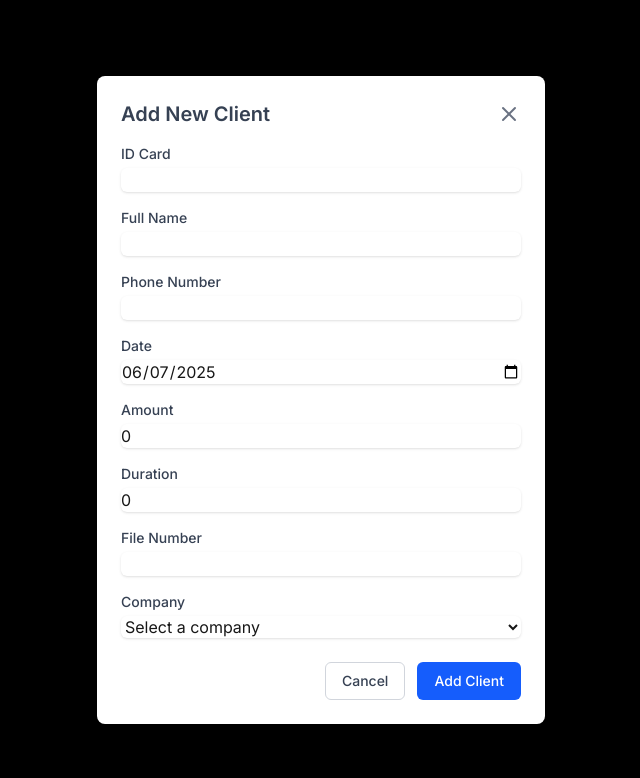
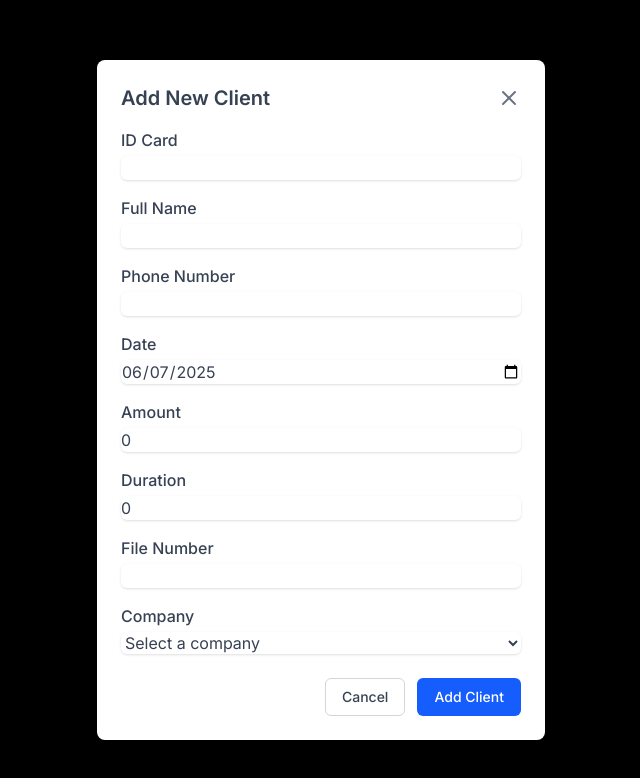
Before and after one commit to yoamzil/DataFlow, a Next.js app: page /clients in a window 1280 px wide. Both pictures are taken after typing "Sample" into the empty fields and a click on the button "Add Client". Shown: the top 778 px of the page, without its empty margins (319-959 px from the left). Built offline with nearby package versions, Linux system fonts and the light colour scheme.

Commit message:
Add client form.

```diff
--- a/src/components/AddClientModal.tsx
+++ b/src/components/AddClientModal.tsx
@@ -75,7 +75,7 @@ export default function AddClientModal({ isOpen, onClose, client, companies }: A
 
 				<form onSubmit={handleSubmit} className="space-y-4">
 					<div>
-						<label htmlFor="idCard" className="block text-sm font-medium text-gray-700">
+						<label htmlFor="idCard" className="block font-medium text-gray-700">
 							{t('form.labels.id')}
 						</label>
 						<input
@@ -84,12 +84,12 @@ export default function AddClientModal({ isOpen, onClose, client, companies }: A
 							required
 							value={formData.idCard}
 							onChange={(e) => setFormData({ ...formData, idCard: e.target.value })}
-							className="mt-1 block w-full rounded-md border-gray-300 shadow-sm focus:border-blue-500 focus:ring-blue-500"
+							className="mt-1 block w-full rounded-md border-gray-300 shadow-sm focus:border-blue-500 focus:ring-blue-500 text-gray-700"
 						/>
 					</div>
 
 					<div>
-						<label htmlFor="name" className="block text-sm font-medium text-gray-700">
+						<label htmlFor="name" className="block font-medium text-gray-700">
 							{t('form.labels.name')}
 						</label>
 						<input
@@ -98,12 +98,12 @@ export default function AddClientModal({ isOpen, onClose, client, companies }: A
 							required
 							value={formData.name}
 							onChange={(e) => setFormData({ ...formData, name: e.target.value })}
-							className="mt-1 block w-full rounded-md border-gray-300 shadow-sm focus:border-blue-500 focus:ring-blue-500"
+							className="mt-1 block w-full rounded-md border-gray-300 shadow-sm focus:border-blue-500 focus:ring-blue-500 text-gray-700"
 						/>
 					</div>
 
 					<div>
-						<label htmlFor="phone" className="block text-sm font-medium text-gray-700">
+						<label htmlFor="phone" className="block font-medium text-gray-700">
 							{t('form.labels.phone')}
 						</label>
 						<input
@@ -112,12 +112,12 @@ export default function AddClientModal({ isOpen, onClose, client, companies }: A
 							required
 							value={formData.phone}
 							onChange={(e) => setFormData({ ...formData, phone: e.target.value })}
-							className="mt-1 block w-full rounded-md border-gray-300 shadow-sm focus:border-blue-500 focus:ring-blue-500"
+							className="mt-1 block w-full rounded-md border-gray-300 shadow-sm focus:border-blue-500 focus:ring-blue-500 text-gray-700"
 						/>
 					</div>
 
 					<div>
-						<label htmlFor="date" className="block text-sm font-medium text-gray-700">
+						<label htmlFor="date" className="block font-medium text-gray-700">
 							{t('form.labels.date')}
 						</label>
 						<input
@@ -126,12 +126,12 @@ export default function AddClientModal({ isOpen, onClose, client, companies }: A
 							required
 							value={formData.date}
 							onChange={(e) => setFormData({ ...formData, date: e.target.value })}
-							className="mt-1 block w-full rounded-md border-gray-300 shadow-sm focus:border-blue-500 focus:ring-blue-500"
+							className="mt-1 block w-full rounded-md border-gray-300 shadow-sm focus:border-blue-500 focus:ring-blue-500 text-gray-700"
 						/>
 					</div>
 
 					<div>
-						<label htmlFor="amount" className="block text-sm font-medium text-gray-700">
+						<label htmlFor="amount" className="block font-medium text-gray-700">
 							{t('form.labels.amount')}
 						</label>
 						<input
@@ -142,12 +142,12 @@ export default function AddClientModal({ isOpen, onClose, client, companies }: A
 							step="0.01"
 							value={formData.amount}
 							onChange={(e) => setFormData({ ...formData, amount: parseFloat(e.target.value) })}
-							className="mt-1 block w-full rounded-md border-gray-300 shadow-sm focus:border-blue-500 focus:ring-blue-500"
+							className="mt-1 block w-full rounded-md border-gray-300 shadow-sm focus:border-blue-500 focus:ring-blue-500 text-gray-700"
 						/>
 					</div>
 
 					<div>
-						<label htmlFor="duration" className="block text-sm font-medium text-gray-700">
+						<label htmlFor="duration" className="block font-medium text-gray-700">
 							{t('form.labels.duration')}
 						</label>
 						<input
@@ -157,12 +157,12 @@ export default function AddClientModal({ isOpen, onClose, client, companies }: A
 							min="1"
 							value={formData.duration}
 							onChange={(e) => setFormData({ ...formData, duration: parseInt(e.target.value) })}
-							className="mt-1 block w-full rounded-md border-gray-300 shadow-sm focus:border-blue-500 focus:ring-blue-500"
+							className="mt-1 block w-full rounded-md border-gray-300 shadow-sm focus:border-blue-500 focus:ring-blue-500 text-gray-700"
 						/>
 					</div>
 
 					<div>
-						<label htmlFor="fileId" className="block text-sm font-medium text-gray-700">
+						<label htmlFor="fileId" className="block font-medium text-gray-700">
 							{t('form.labels.fileId')}
 						</label>
 						<input
@@ -171,12 +171,12 @@ export default function AddClientModal({ isOpen, onClose, client, companies }: A
 							required
 							value={formData.fileId}
 							onChange={(e) => setFormData({ ...formData, fileId: e.target.value })}
-							className="mt-1 block w-full rounded-md border-gray-300 shadow-sm focus:border-blue-500 focus:ring-blue-500"
+							className="mt-1 block w-full rounded-md border-gray-300 shadow-sm focus:border-blue-500 focus:ring-blue-500 text-gray-700"
 						/>
 					</div>
 
 					<div>
-						<label htmlFor="company" className="block text-sm font-medium text-gray-700">
+						<label htmlFor="company" className="block font-medium text-gray-700">
 							{t('form.labels.company')}
 						</label>
 						<select
@@ -184,7 +184,7 @@ export default function AddClientModal({ isOpen, onClose, client, companies }: A
 							required
 							value={formData.company}
 							onChange={(e) => setFormData({ ...formData, company: e.target.value })}
-							className="mt-1 block w-full rounded-md border-gray-300 shadow-sm focus:border-blue-500 focus:ring-blue-500"
+							className="mt-1 block w-full rounded-md border-gray-300 shadow-sm focus:border-blue-500 focus:ring-blue-500 text-gray-700"
 						>
 							<option value="">{t('form.placeholders.selectCompany')}</option>
 							{companies.map((company) => (
```
